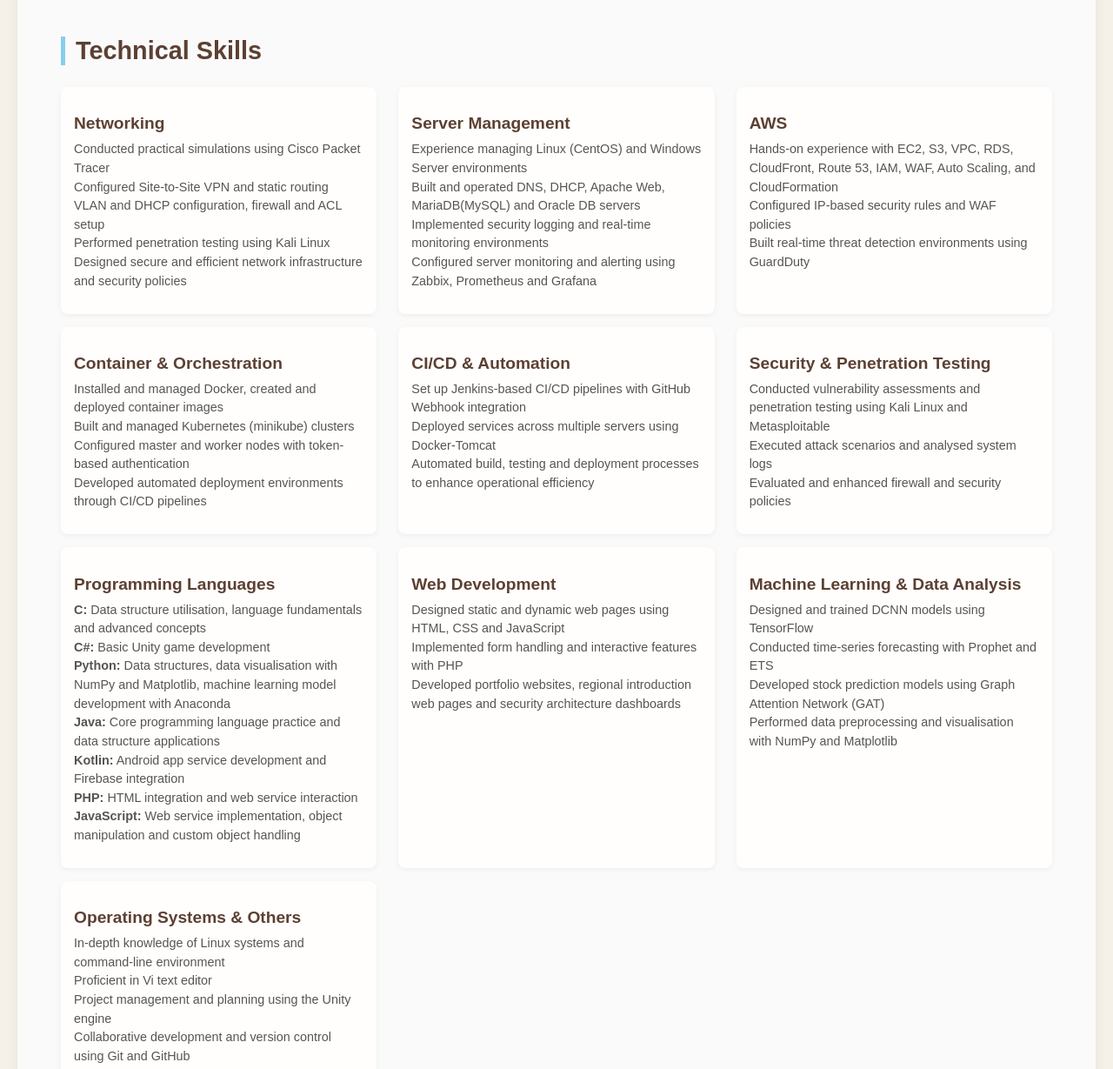
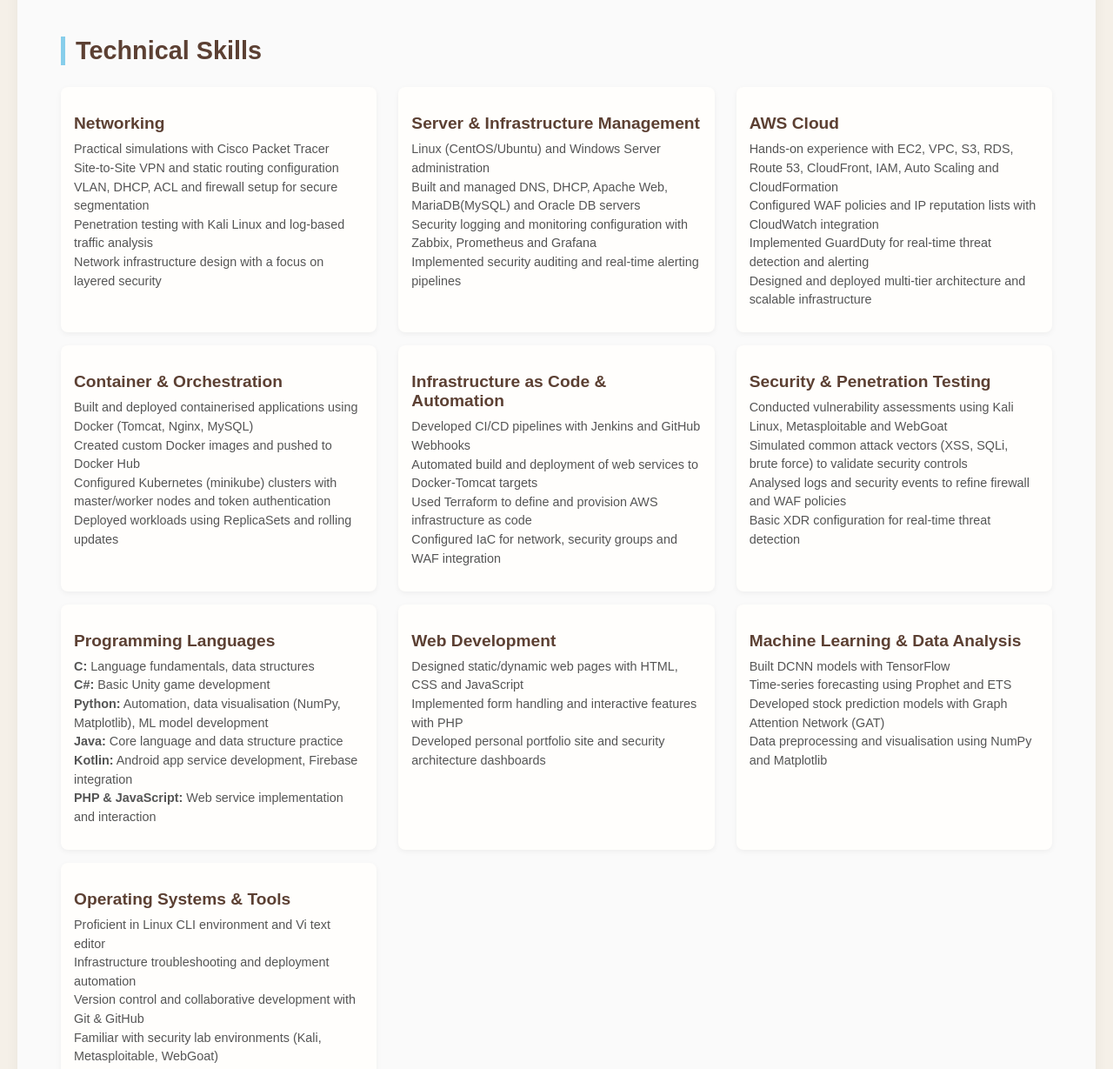
Before and after one commit to micamyang/micamyang.github.io, a plain HTML site: page experience.html in a window 1280 px wide. Shown: the part 4680-5909 px from the top of the page at 87% size. Drawn offline with Linux system fonts and the light colour scheme.

Commit message:
skill updated

```diff
--- a/experience.html
+++ b/experience.html
@@ -157,100 +157,102 @@
         <li>
           <h3>Networking</h3>
           <p>
-            Conducted practical simulations using Cisco Packet Tracer<br>
-            Configured Site-to-Site VPN and static routing<br>
-            VLAN and DHCP configuration, firewall and ACL setup<br>
-            Performed penetration testing using Kali Linux<br>
-            Designed secure and efficient network infrastructure and security policies
+            Practical simulations with Cisco Packet Tracer<br>
+            Site-to-Site VPN and static routing configuration<br>
+            VLAN, DHCP, ACL and firewall setup for secure segmentation<br>
+            Penetration testing with Kali Linux and log-based traffic analysis<br>
+            Network infrastructure design with a focus on layered security
           </p>
         </li>
 
         <li>
-          <h3>Server Management</h3>
+          <h3>Server & Infrastructure Management</h3>
           <p>
-            Experience managing Linux (CentOS) and Windows Server environments<br>
-            Built and operated DNS, DHCP, Apache Web, MariaDB(MySQL) and Oracle DB servers<br>
-            Implemented security logging and real-time monitoring environments<br>
-            Configured server monitoring and alerting using Zabbix, Prometheus and Grafana
+            Linux (CentOS/Ubuntu) and Windows Server administration<br>
+            Built and managed DNS, DHCP, Apache Web, MariaDB(MySQL) and Oracle DB servers<br>
+            Security logging and monitoring configuration with Zabbix, Prometheus and Grafana<br>
+            Implemented security auditing and real-time alerting pipelines
           </p>
         </li>
 
         <li>
-          <h3>AWS</h3>
+          <h3>AWS Cloud</h3>
           <p>
-            Hands-on experience with EC2, S3, VPC, RDS, CloudFront, Route 53, IAM, WAF, Auto Scaling, and CloudFormation<br>
-            Configured IP-based security rules and WAF policies<br>
-            Built real-time threat detection environments using GuardDuty
+            Hands-on experience with EC2, VPC, S3, RDS, Route 53, CloudFront, IAM, Auto Scaling and CloudFormation<br>
+            Configured WAF policies and IP reputation lists with CloudWatch integration<br>
+            Implemented GuardDuty for real-time threat detection and alerting<br>
+            Designed and deployed multi-tier architecture and scalable infrastructure
           </p>
         </li>
 
         <li>
           <h3>Container & Orchestration</h3>
           <p>
-            Installed and managed Docker, created and deployed container images<br>
-            Built and managed Kubernetes (minikube) clusters<br>
-            Configured master and worker nodes with token-based authentication<br>
-            Developed automated deployment environments through CI/CD pipelines
+            Built and deployed containerised applications using Docker (Tomcat, Nginx, MySQL)<br>
+            Created custom Docker images and pushed to Docker Hub<br>
+            Configured Kubernetes (minikube) clusters with master/worker nodes and token authentication<br>
+            Deployed workloads using ReplicaSets and rolling updates
           </p>
         </li>
 
         <li>
-          <h3>CI/CD & Automation</h3>
+          <h3>Infrastructure as Code & Automation</h3>
           <p>
-            Set up Jenkins-based CI/CD pipelines with GitHub Webhook integration<br>
-            Deployed services across multiple servers using Docker-Tomcat<br>
-            Automated build, testing and deployment processes to enhance operational efficiency
+            Developed CI/CD pipelines with Jenkins and GitHub Webhooks<br>
+            Automated build and deployment of web services to Docker-Tomcat targets<br>
+            Used Terraform to define and provision AWS infrastructure as code<br>
+            Configured IaC for network, security groups and WAF integration
           </p>
         </li>
 
         <li>
           <h3>Security & Penetration Testing</h3>
           <p>
-            Conducted vulnerability assessments and penetration testing using Kali Linux and Metasploitable<br>
-            Executed attack scenarios and analysed system logs<br>
-            Evaluated and enhanced firewall and security policies
+            Conducted vulnerability assessments using Kali Linux, Metasploitable and WebGoat<br>
+            Simulated common attack vectors (XSS, SQLi, brute force) to validate security controls<br>
+            Analysed logs and security events to refine firewall and WAF policies<br>
+            Basic XDR configuration for real-time threat detection
           </p>
         </li>
 
         <li>
           <h3>Programming Languages</h3>
           <p>
-            <strong>C:</strong> Data structure utilisation, language fundamentals and advanced concepts<br>
+            <strong>C:</strong> Language fundamentals, data structures<br>
             <strong>C#:</strong> Basic Unity game development<br>
-            <strong>Python:</strong> Data structures, data visualisation with NumPy and Matplotlib, machine learning model development with Anaconda<br>
-            <strong>Java:</strong> Core programming language practice and data structure applications<br>
-            <strong>Kotlin:</strong> Android app service development and Firebase integration<br>
-            <strong>PHP:</strong> HTML integration and web service interaction<br>
-            <strong>JavaScript:</strong> Web service implementation, object manipulation and custom object handling
+            <strong>Python:</strong> Automation, data visualisation (NumPy, Matplotlib), ML model development<br>
+            <strong>Java:</strong> Core language and data structure practice<br>
+            <strong>Kotlin:</strong> Android app service development, Firebase integration<br>
+            <strong>PHP & JavaScript:</strong> Web service implementation and interaction
           </p>
         </li>
 
         <li>
           <h3>Web Development</h3>
           <p>
-            Designed static and dynamic web pages using HTML, CSS and JavaScript<br>
+            Designed static/dynamic web pages with HTML, CSS and JavaScript<br>
             Implemented form handling and interactive features with PHP<br>
-            Developed portfolio websites, regional introduction web pages and security architecture dashboards
+            Developed personal portfolio site and security architecture dashboards
           </p>
         </li>
 
         <li>
           <h3>Machine Learning & Data Analysis</h3>
           <p>
-            Designed and trained DCNN models using TensorFlow<br>
-            Conducted time-series forecasting with Prophet and ETS<br>
-            Developed stock prediction models using Graph Attention Network (GAT)<br>
-            Performed data preprocessing and visualisation with NumPy and Matplotlib
+            Built DCNN models with TensorFlow<br>
+            Time-series forecasting using Prophet and ETS<br>
+            Developed stock prediction models with Graph Attention Network (GAT)<br>
+            Data preprocessing and visualisation using NumPy and Matplotlib
           </p>
         </li>
 
         <li>
-          <h3>Operating Systems & Others</h3>
+          <h3>Operating Systems & Tools</h3>
           <p>
-            In-depth knowledge of Linux systems and command-line environment<br>
-            Proficient in Vi text editor<br>
-            Project management and planning using the Unity engine<br>
-            Collaborative development and version control using Git and GitHub
+            Proficient in Linux CLI environment and Vi text editor<br>
+            Infrastructure troubleshooting and deployment automation<br>
+            Version control and collaborative development with Git & GitHub<br>
+            Familiar with security lab environments (Kali, Metasploitable, WebGoat)
           </p>
         </li>
 
```
Also changed, not shown: kr/experience.html (+59 -58 lines).
